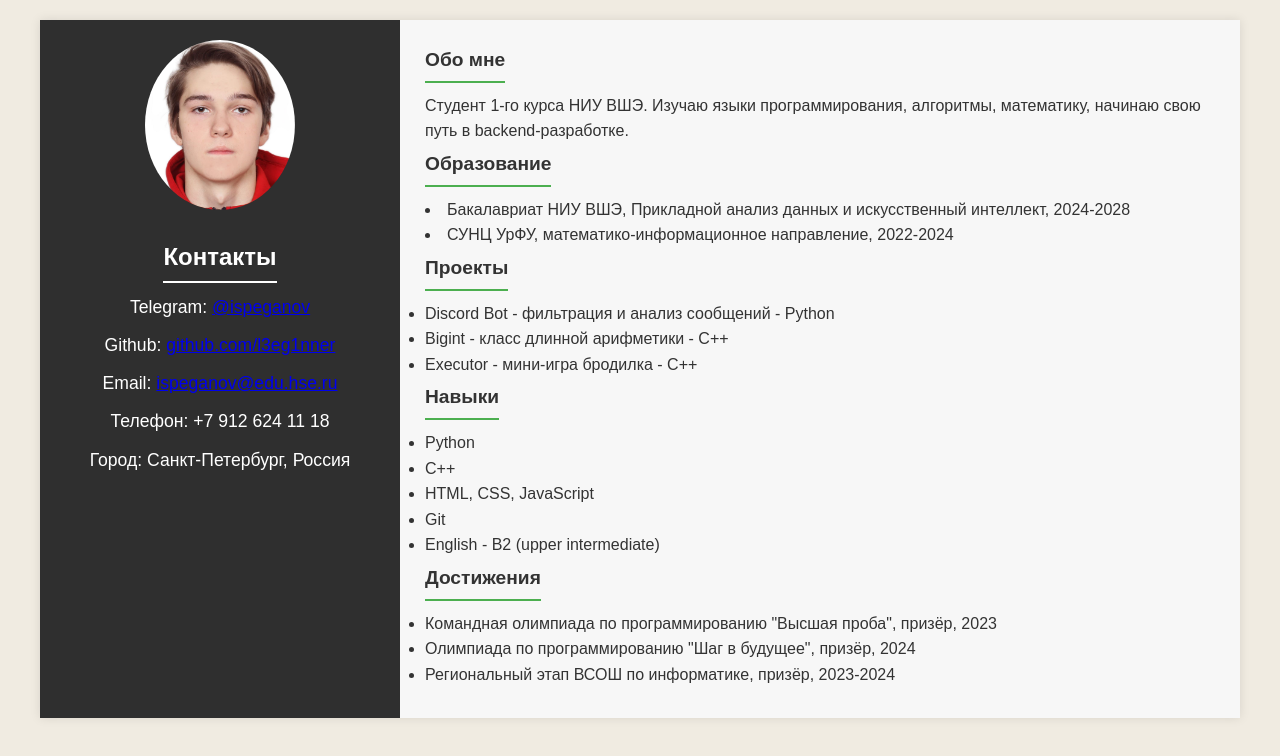
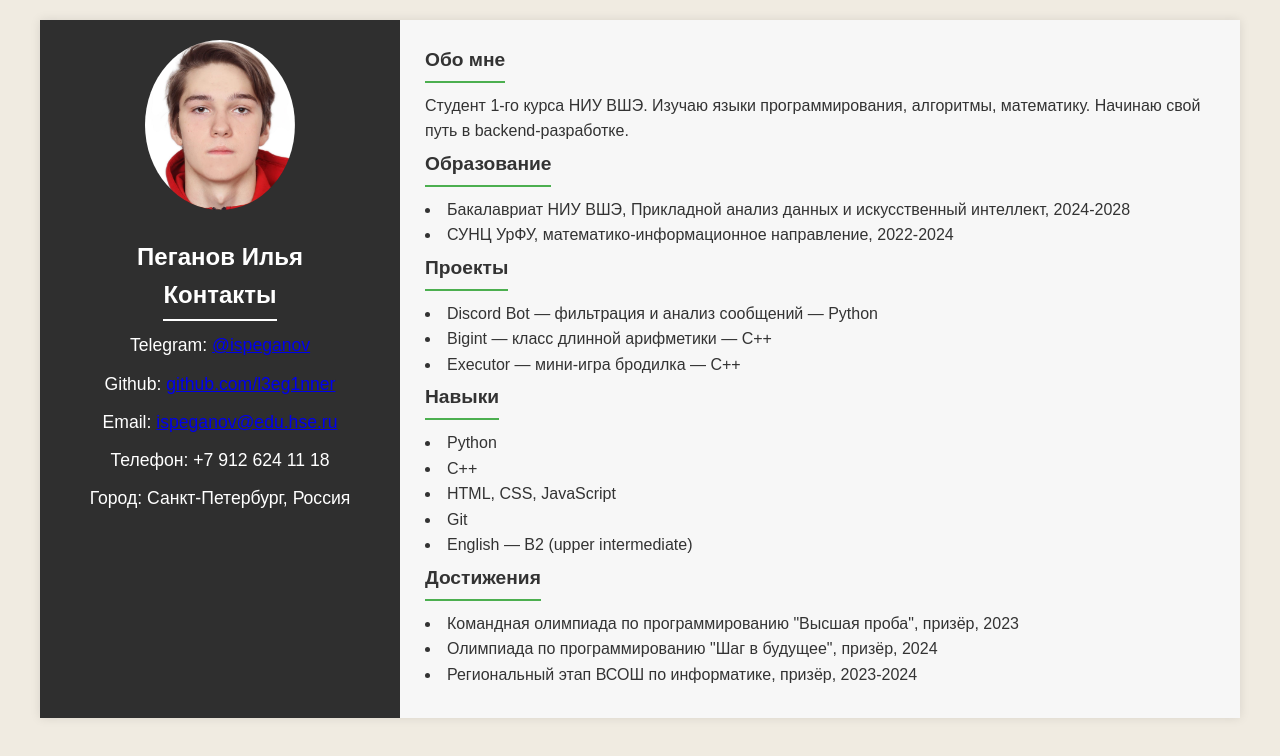
Before and after one commit to l3eg1nner/l3eg1nner.github.io, a plain HTML site: page index.html in a window 1280 px wide. Drawn offline with Linux system fonts and the light colour scheme.

Commit message:
Add name and correct mistakes in index.html

```diff
--- a/index.html
+++ b/index.html
@@ -14,6 +14,11 @@
             <div class="profile-photo">
                 <img src="my_photo.jpg" alt="Фото">
             </div>
+
+            <div class="name">
+                <h2>Пеганов Илья</h2>
+            </div>
+
             <div class="contacts">
                 <h2>Контакты</h2>
                 <p>Telegram: <a href="https://t.me/ispeganov" target="_blank">@ispeganov</a></p>
@@ -28,7 +33,7 @@
         <main class="main-content">
             <section class="about">
                 <h2>Обо мне</h2>
-                <p>Студент 1-го курса НИУ ВШЭ. Изучаю языки программирования, алгоритмы, математику, начинаю свою путь в backend-разработке.</p>
+                <p>Студент 1-го курса НИУ ВШЭ. Изучаю языки программирования, алгоритмы, математику. Начинаю свой путь в backend-разработке.</p>
             </section>
 
             <section class="education">
@@ -39,31 +44,25 @@
 
             <section class="projects">
                 <h2>Проекты</h2>
-                <ul>
-                    <li>Discord Bot - фильтрация и анализ сообщений - Python</li>
-                    <li>Bigint - класс длинной арифметики - C++</li>
-                    <li>Executor - мини-игра бродилка - C++</li>
-                </ul>
+                <li>Discord Bot — фильтрация и анализ сообщений — Python</li>
+                <li>Bigint — класс длинной арифметики — C++</li>
+                <li>Executor — мини-игра бродилка — C++</li>
             </section>
 
             <section class="skills">
                 <h2>Навыки</h2>
-                <ul>
                 <li>Python</li>
                 <li>C++</li>
                 <li>HTML, CSS, JavaScript</li>
                 <li>Git</li>
-                    <li>English - B2 (upper intermediate)</li>
-                </ul>
+                <li>English — B2 (upper intermediate)</li>
             </section>
 
             <section class="achievements">
                 <h2>Достижения</h2>
-                <ul>
                 <li>Командная олимпиада по программированию "Высшая проба", призёр, 2023</li>
                 <li>Олимпиада по программированию "Шаг в будущее", призёр, 2024</li>
                 <li>Региональный этап ВСОШ по информатике, призёр, 2023-2024</li>
-                </ul>
             </section>
         </main>
     </div>
```
Lines whose indentation alone changed are shown as unchanged.
